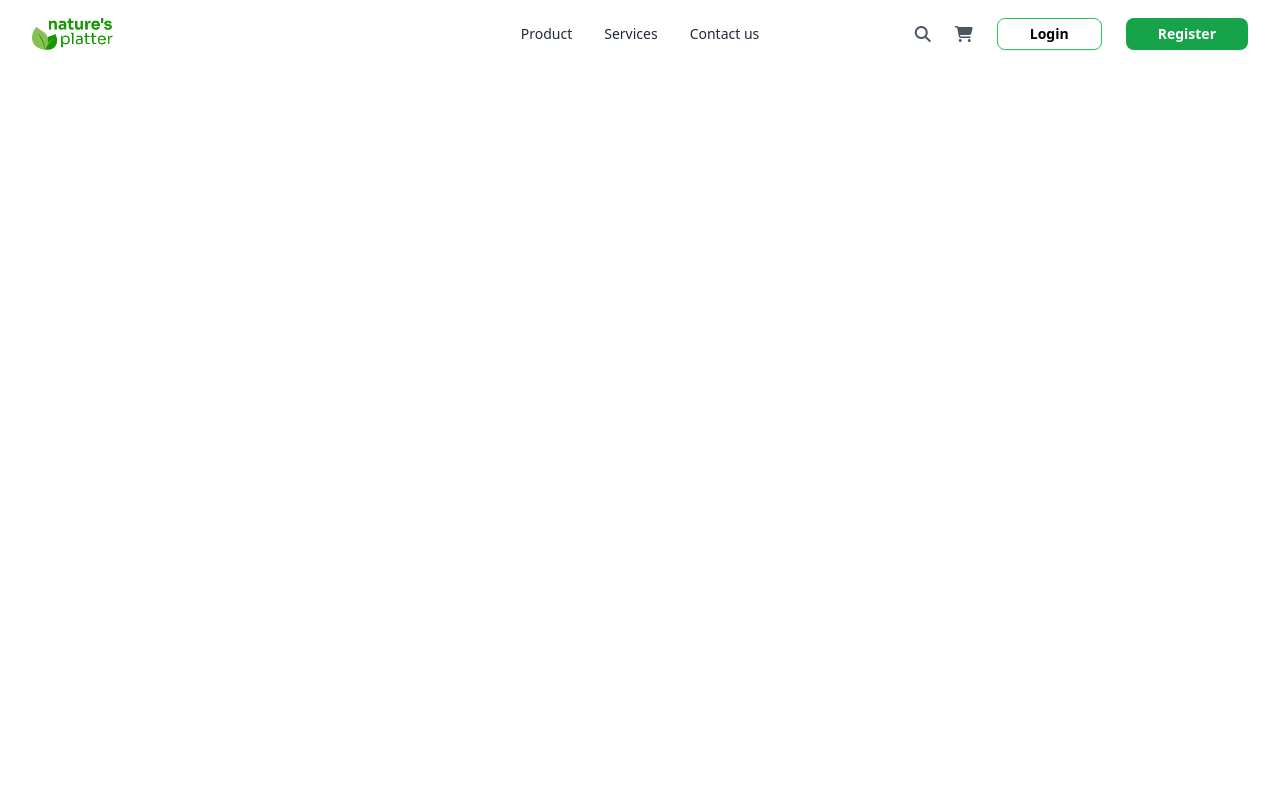
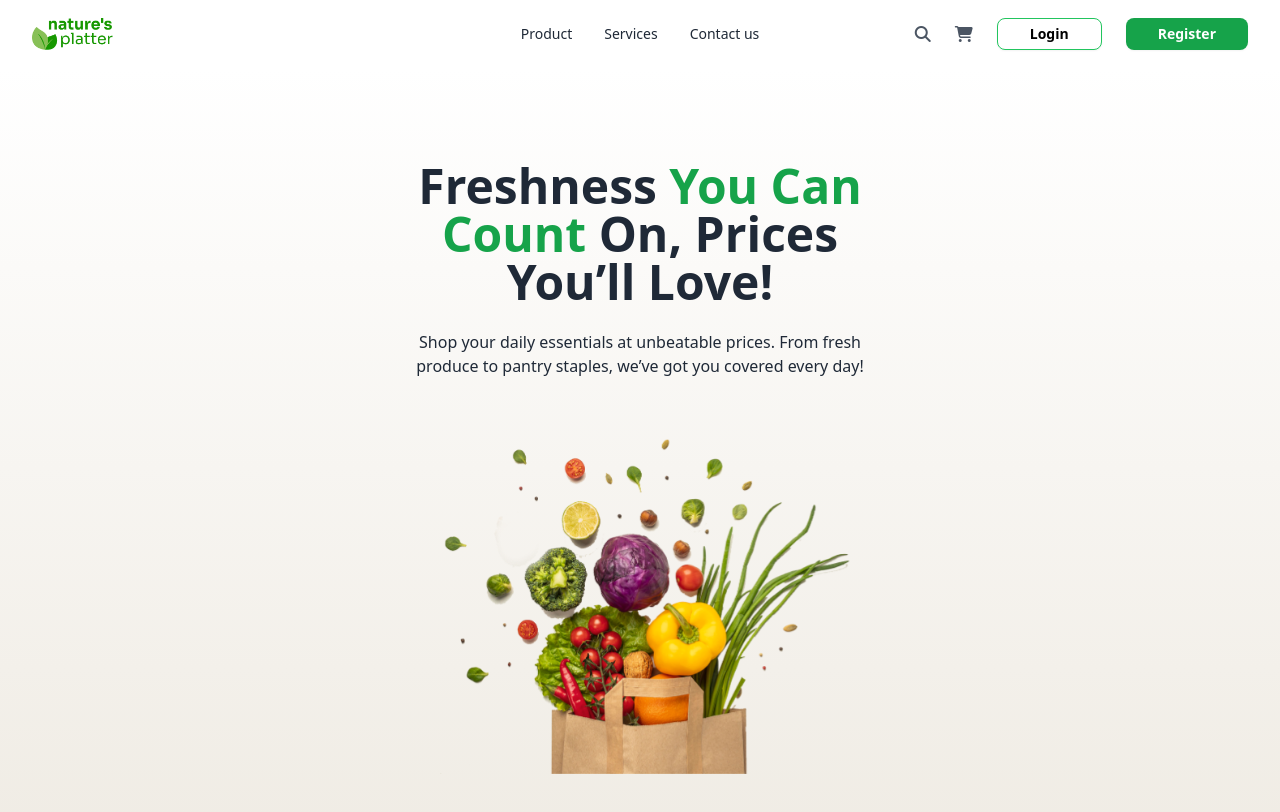
Before and after one commit to tanvirrahmanaz/natures_platter_a3, a plain HTML site: page index.html in a window 1280 px wide. Drawn offline with nearby package versions, Linux system fonts and the light colour scheme.

Commit message:
hero section

```diff
--- a/index.html
+++ b/index.html
@@ -15,14 +15,8 @@
     <!-- tailwind css add  -->
     <script src="https://cdn.tailwindcss.com"></script>
 
-    <style>
-        .custom-login-btn {
-            @apply btn bg-white text-black hover:bg-white border border-gray-200;
-        }
-        .custom-register-btn {
-            @apply btn bg-green-600 text-white hover:bg-green-700 border-none;
-        }
-    </style>
+    <!-- custom css add  -->
+     <link rel="stylesheet" href="styles/style.css">
 </head>
 <body>
     <header>
@@ -69,6 +63,29 @@
                 </div>
             </div>
         </nav>
+        <!-- navbar end  -->
+
+
+        <section>
+            <div class="hero bg-gradient-to-b from-white to-[#EFEBE3] min-h-screen flex items-center justify-center ">
+              <div class="hero-content text-center flex flex-col gap-y-24">
+                <!-- Text Content -->
+                <div class="max-w-md h-44 animate-slide-up ">
+                  <h1 class="text-5xl font-bold">
+                    Freshness <span class="text-green-600">You Can Count</span> On, Prices You’ll Love!
+                  </h1>
+                  <p class="py-6">
+                    Shop your daily essentials at unbeatable prices. From fresh produce to pantry staples, we’ve got you covered every day!
+                  </p>
+                </div>
+
+                <!-- Image Content -->
+                <div>
+                  <img class="h-[340px] animate-fade-in" src="images/hero-vegetables.png" alt="">
+                </div>
+              </div>
+            </div>
+          </section>
     </header>
 
     <main></main>
--- a/styles/style.css
+++ b/styles/style.css
@@ -0,0 +1,30 @@
+@keyframes slide-up {
+    from {
+      transform: translateY(50px);
+      opacity: 0;
+    }
+    to {
+      transform: translateY(0);
+      opacity: 1;
+    }
+  }
+
+  @keyframes fade-in {
+    from {
+      opacity: 0;
+      transform: scale(0.95);
+    }
+    to {
+      opacity: 1;
+      transform: scale(1);
+    }
+  }
+
+  .animate-slide-up {
+    animation: slide-up 1s ease-out;
+  }
+
+  .animate-fade-in {
+    animation: fade-in 1s ease-in-out 0.5s forwards;
+    opacity: 0; /* Ensures animation starts from invisible */
+  }
```
